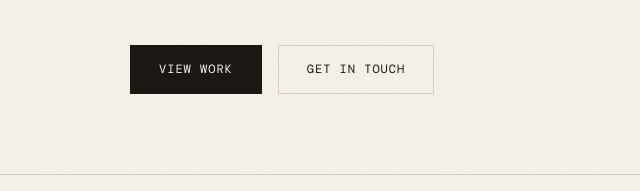
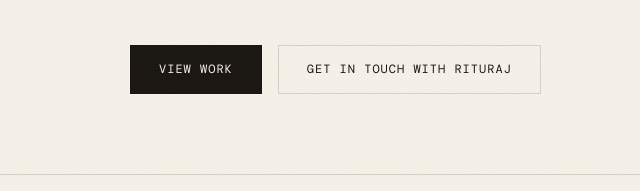
Before and after one commit to RiturajChaudhary/argo-cd, a website: page frontend-app/public/index.html in a window 1280 px wide. Shown: the part 609-800 px from the top of the page, 0-640 px from the left. Drawn offline with nearby package versions, Linux system fonts and the light colour scheme.

Commit message:
Update index.html

```diff
--- a/frontend-app/public/index.html
+++ b/frontend-app/public/index.html
@@ -473,7 +473,7 @@
     </p>
     <div class="hero-actions">
       <a href="#work" class="btn btn-primary">View Work</a>
-      <a href="#contact" class="btn btn-outline">Get in Touch</a>
+      <a href="#contact" class="btn btn-outline">Get in Touch with Rituraj</a>
     </div>
     <div class="hero-number">01</div>
   </div>
```
